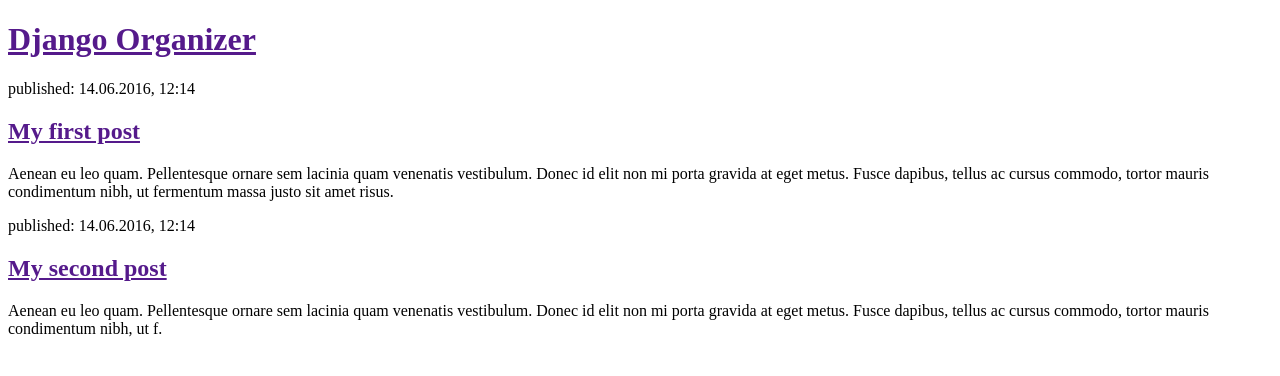
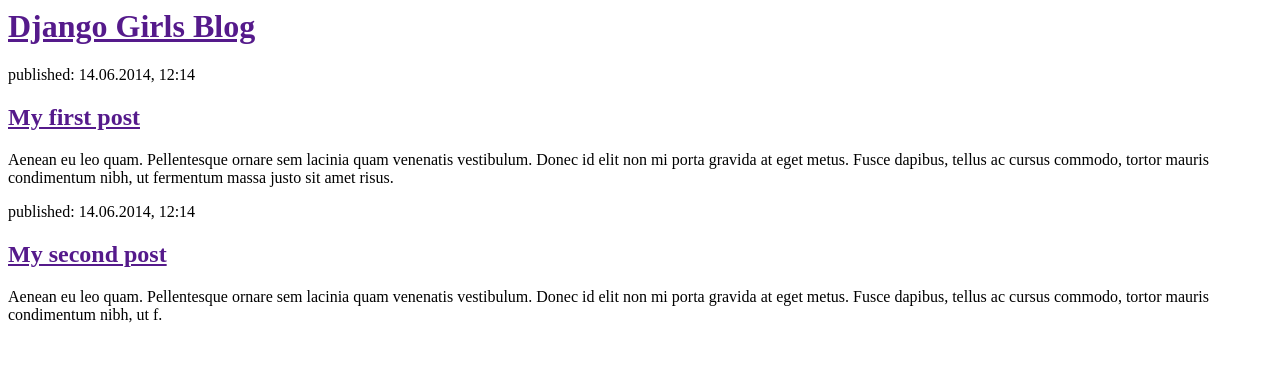
Before and after one commit to piotrsalkowski5/my-first-planner, a Django app: page / in a window 1280 px wide. Shown: the top 376 px of the page. Run offline with Django 3.2, Linux system fonts and the light colour scheme.

Commit message:
Zmieniony

```diff
--- a/planner/templates/planner/post_list.html
+++ b/planner/templates/planner/post_list.html
@@ -1,22 +1,20 @@
-<!DOCTYPE html>
 <html>
-<meta charset="utf-8">
     <head>
-        <title>Django Organizer</title>
+        <title>Django Girls blog</title>
     </head>
     <body>
         <div>
-            <h1><a href="">Django Organizer</a></h1>
+            <h1><a href="">Django Girls Blog</a></h1>
         </div>
 
         <div>
-            <p>published: 14.06.2016, 12:14</p>
+            <p>published: 14.06.2014, 12:14</p>
             <h2><a href="">My first post</a></h2>
             <p>Aenean eu leo quam. Pellentesque ornare sem lacinia quam venenatis vestibulum. Donec id elit non mi porta gravida at eget metus. Fusce dapibus, tellus ac cursus commodo, tortor mauris condimentum nibh, ut fermentum massa justo sit amet risus.</p>
         </div>
 
         <div>
-            <p>published: 14.06.2016, 12:14</p>
+            <p>published: 14.06.2014, 12:14</p>
             <h2><a href="">My second post</a></h2>
             <p>Aenean eu leo quam. Pellentesque ornare sem lacinia quam venenatis vestibulum. Donec id elit non mi porta gravida at eget metus. Fusce dapibus, tellus ac cursus commodo, tortor mauris condimentum nibh, ut f.</p>
         </div>
```
